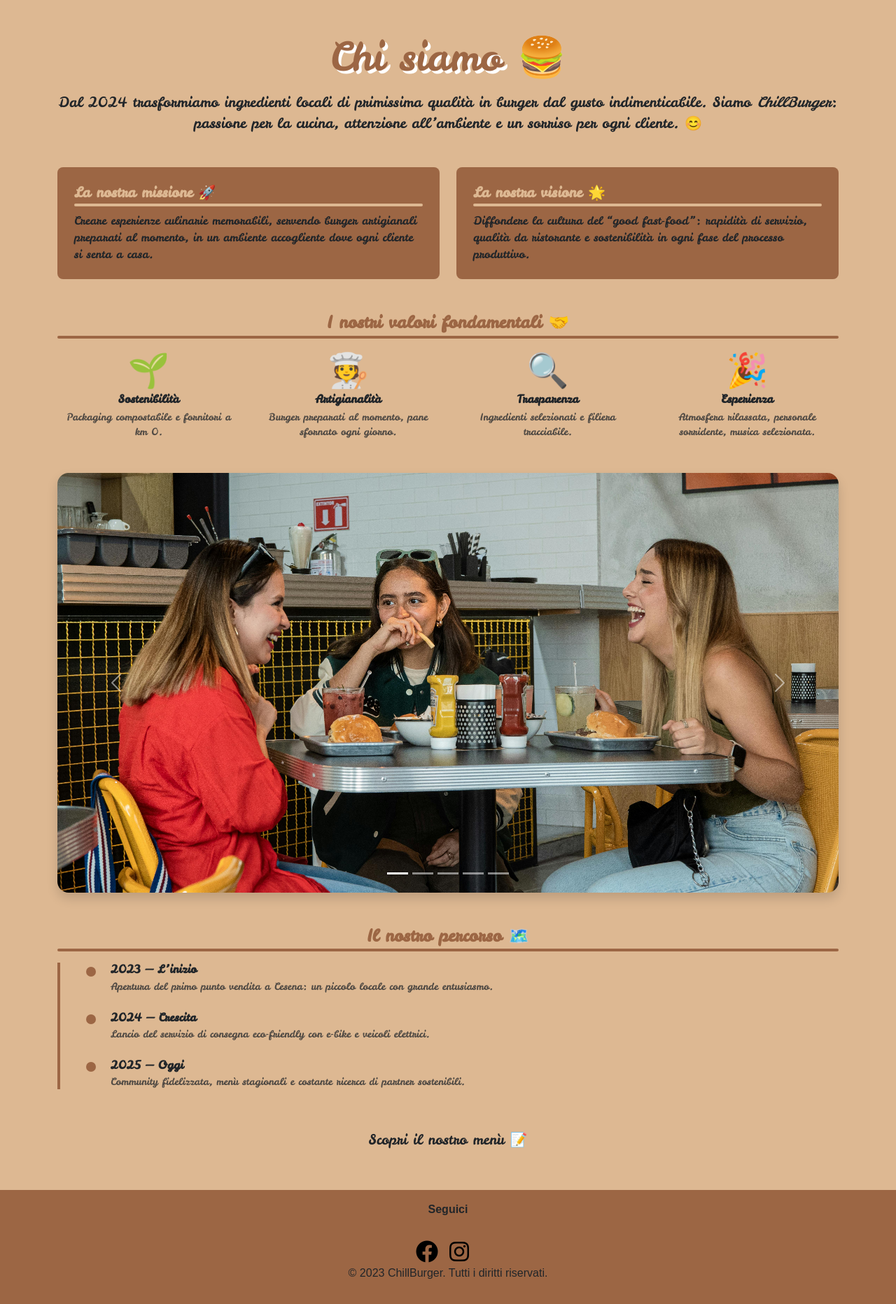
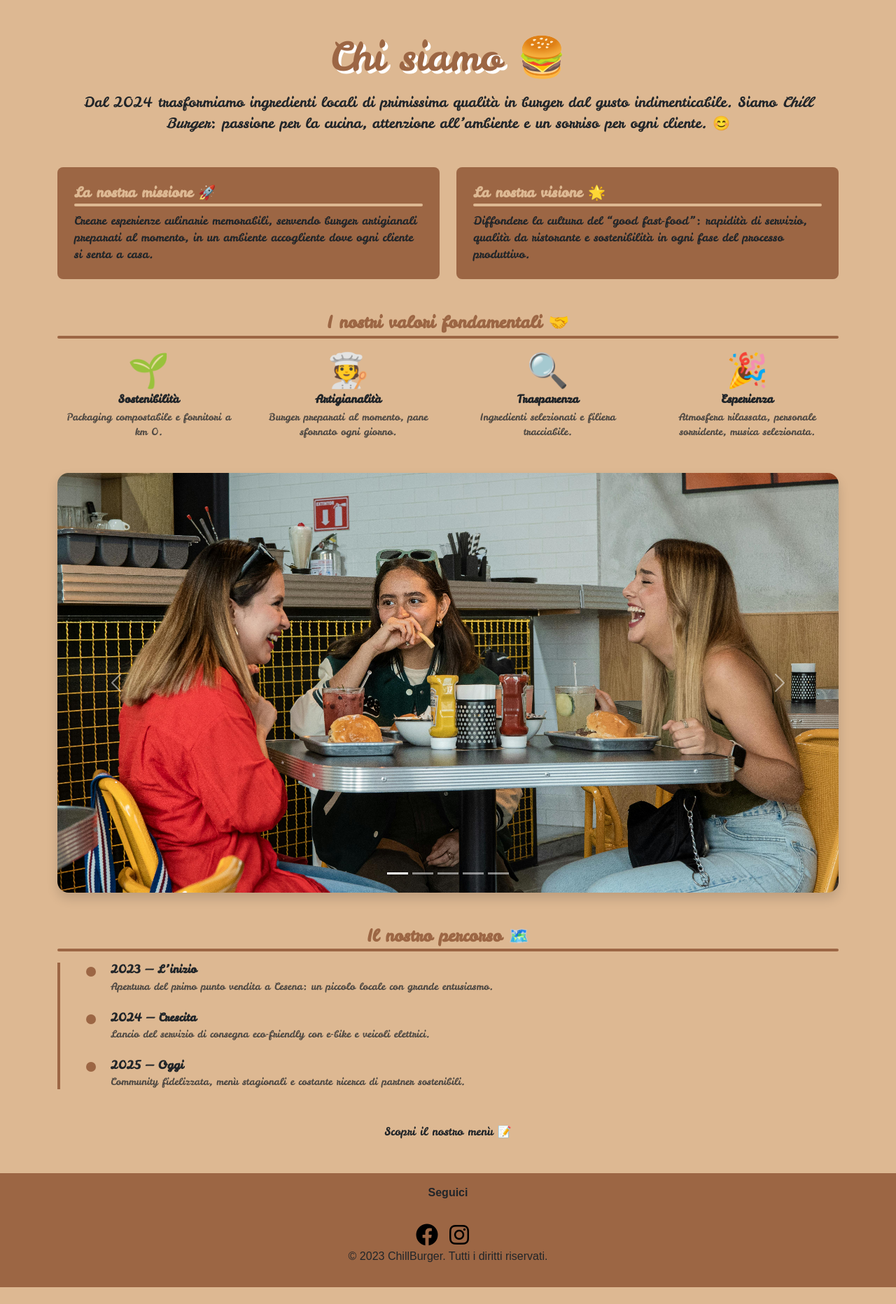
Before and after one commit to Filoferro03/ChillBurgerWebProject, a PHP site: page /about_us.php in a window 1280 px wide. Shown: the part 112-1976 px from the top of the page at 70% size. After the commit the page ends 1952 px from the top, so only its background shows below. Run offline with PHP 8.4, Linux system fonts and the light colour scheme.

Commit message:
small style changes

```diff
--- a/chillburger/about_us.php
+++ b/chillburger/about_us.php
@@ -4,7 +4,9 @@ require_once "bootstrap.php";
 $templateParams = [
     "titolo" => "ChillBurger – About Us",
     "nome"   => "template/about_us_main.php",
-    "css"    => ["css/about_us_style.css"],
+    "css"    => [
+        "css/style.css",
+        "css/about_us_style.css"],
 ];
 
 require "template/base.php";
--- a/chillburger/css/about_us_style.css
+++ b/chillburger/css/about_us_style.css
@@ -86,6 +86,30 @@ body {
     object-fit: cover;    /* mantiene il rapporto, ritagliando l’eccesso */
 }
 
+/* TODO adatta la classe heder-menu in style.css */
+/* Sottolineatura al passaggio del mouse sugli <a> */
+.write-menu {
+    position: relative;
+    text-decoration: none;
+}
+
+.write-menu::before {
+    content: '';
+    position: absolute;
+    left: 0;
+    bottom: -4px;
+    width: 0;
+    height: 4px;
+    background-color: #9C6644;
+    transition: width 0.3s ease;
+    border-radius: 5px;
+}
+
+.write-menu:hover::before {
+    width: 100%;
+}
+
+
 /* esempio responsive: altezza più bassa su mobile */
 @media (max-width: 576px) {
     #aboutCarousel .carousel-item img {
--- a/chillburger/template/about_us_main.php
+++ b/chillburger/template/about_us_main.php
@@ -11,7 +11,7 @@
     <!-- Sottotitolo -->
     <p class="lead text-center mb-5">
         Dal <strong>2024</strong> trasformiamo ingredienti locali di primissima qualità in burger dal gusto
-        indimenticabile. Siamo <em>ChillBurger</em>: passione per la cucina, attenzione all’ambiente
+        indimenticabile. Siamo <em>Chill Burger</em>: passione per la cucina, attenzione all’ambiente
         e un sorriso per ogni cliente. 😊
     </p>
 
@@ -154,7 +154,7 @@
 
     <!-- Call to Action -->
     <div class="text-center mt-5">
-        <a href="menu.php" class="btn btn-custom btn-lg px-5">
+        <a href="menu.php" class="h6 write-menu ">
             Scopri il nostro menù 📝
         </a>
     </div>
```
Also changed, not shown: chillburger/css/menu_style.css (+7 -3 lines), chillburger/template/menu_main.php (+6 -2 lines).
